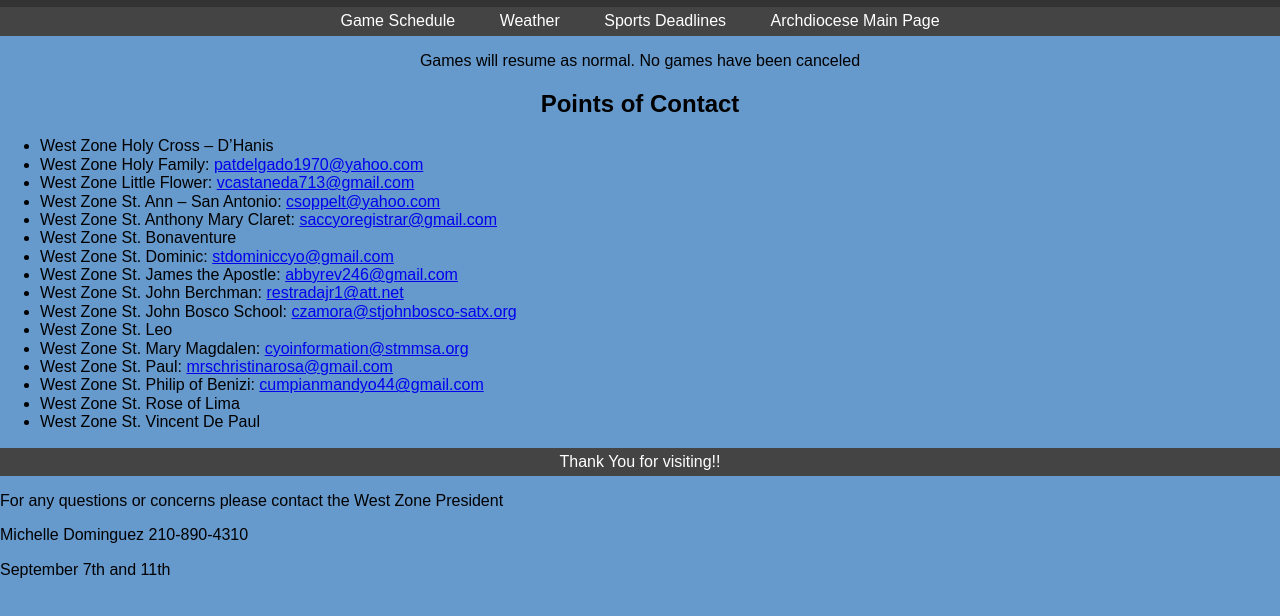
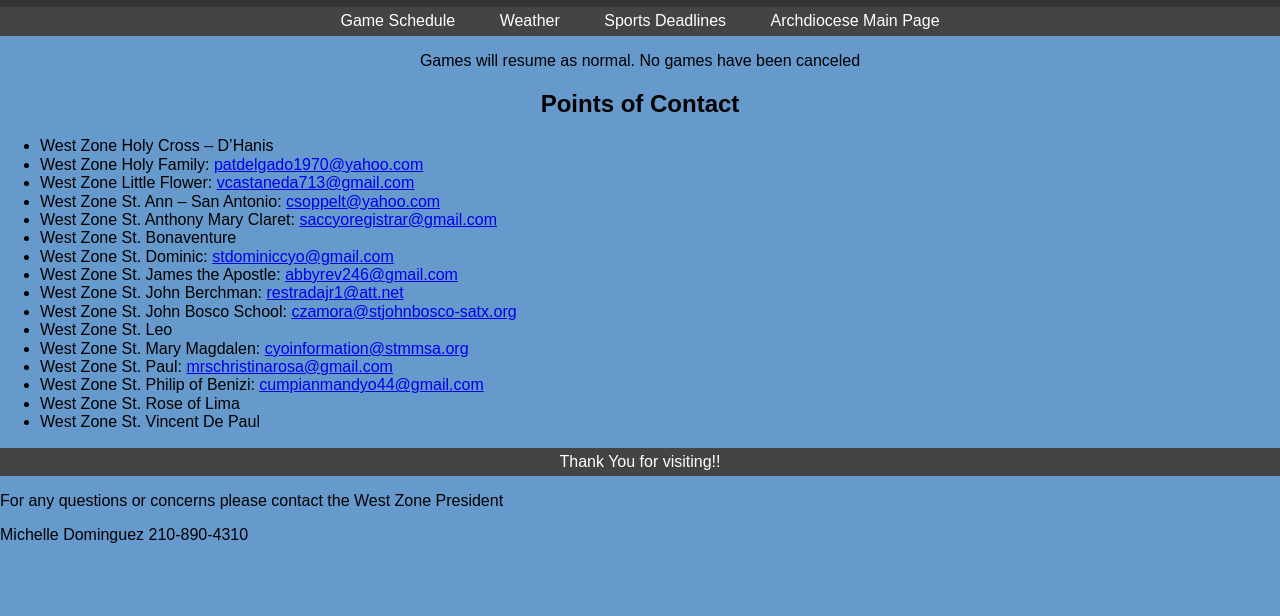
Before and after one commit to Learningisfun21/CYO, a website: page index.html in a window 1280 px wide. Shown: the part 106-722 px from the top of the page. Drawn offline with nearby package versions, Linux system fonts and the light colour scheme.

Commit message:
Update index.html

```diff
--- a/index.html
+++ b/index.html
@@ -96,5 +96,3 @@
     </footer>
 </body>
 </html>
-
-September 7th and 11th
```
